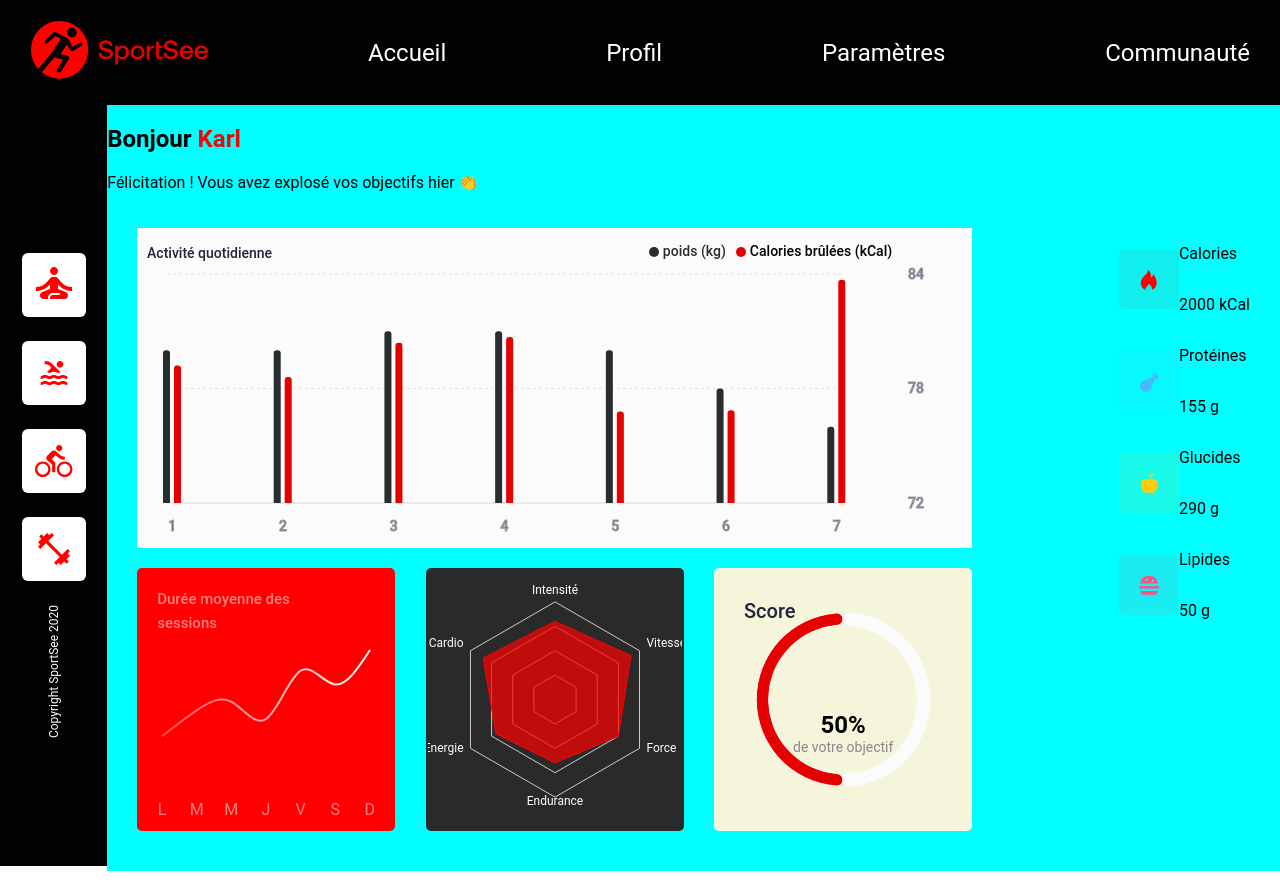
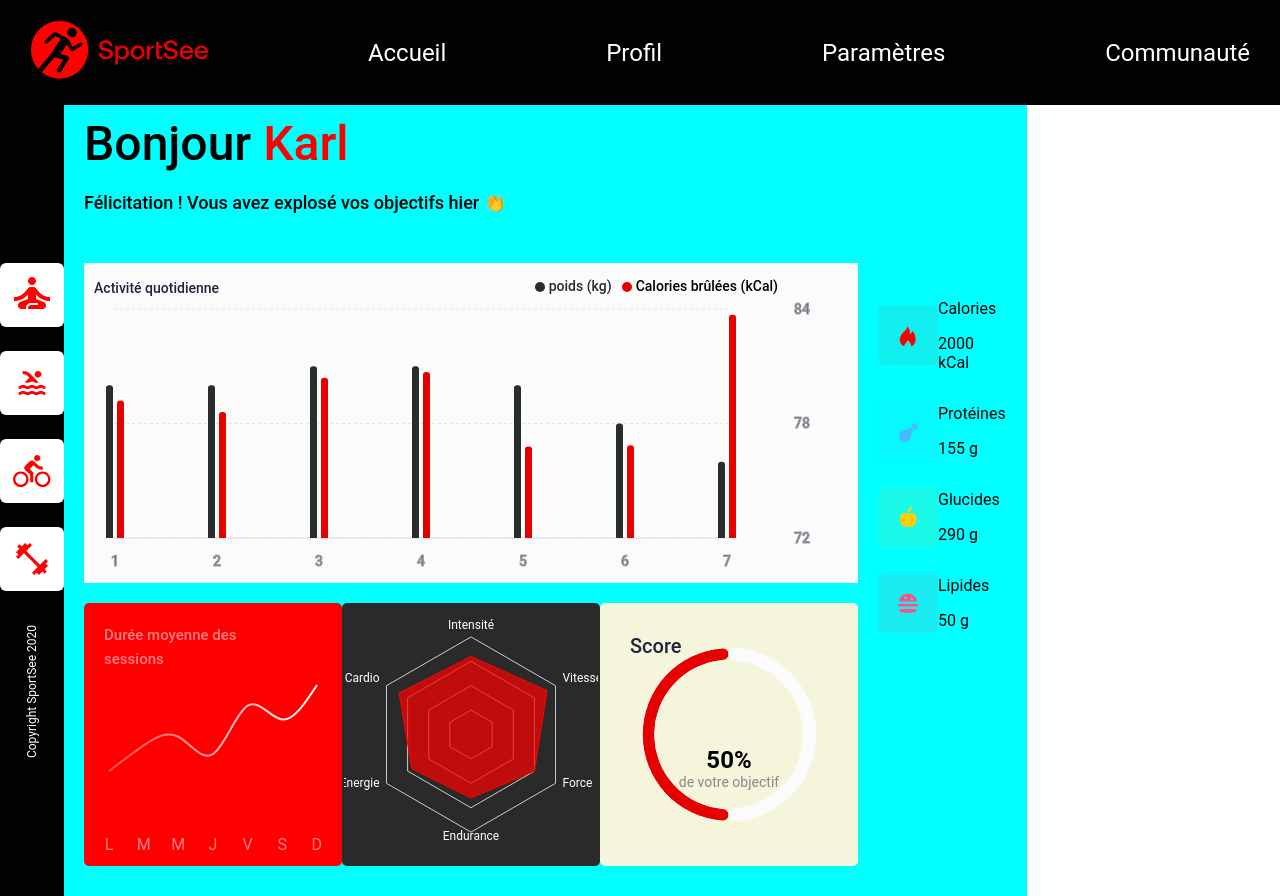
Before and after one commit to MD-974/p12-SportSee-Front, a React (Vite) app: page / in a window 1280 px wide. Before the commit the page ends 871 px from the top, so only its background shows below. Built offline with nearby package versions, Linux system fonts and the light colour scheme.

Commit message:
✅ Mise en forme scss de la partie 'section'

```diff
--- a/src/App.scss
+++ b/src/App.scss
@@ -1,23 +1,34 @@
+.title {
+  font-size: 48px;
+  font-weight: 500;
+  margin: 0;
+}
 .name-user {
   color: red;
 }
 
+.subtitle {
+  font-size: 18px;
+  font-weight: 500;
+  margin: 20px 0 50px 0;
+}
+
 section {
   background-color: cyan;
-  width: 100%;
-  height: 100%;
+  width: 94%;
+  padding: 10px 20px;
 }
 
 .diagrams-container{
   display: flex;
   flex-direction: row;
   justify-content: space-between;
-  padding: 20px 30px;
 
 }
 
 .main-container {
   display: flex;
+  width: 1024px;
 }
 
 
@@ -28,16 +39,19 @@ padding: 20px 30px;
 
 .graph-container {
   display: flex;
-  flex-direction: row;
   justify-content: space-between;
   padding: 20px 0;
 }
 
 .picture {
   display: flex;
-  flex-direction: row;
 }
-
+.info-container {
+  display: flex;
+  justify-content: space-between;
+  padding: 20px;
+}
+.info-calori
 .info {
   display: flex;
   flex-direction: column;
--- a/src/components/BarchartDiagram/BarchartDiagram.scss
+++ b/src/components/BarchartDiagram/BarchartDiagram.scss
@@ -1,4 +1,5 @@
 .BarchartDiagram-container {
-  width: 835px;
+  // width: 835px;
+  width: 100%;
   height: 320px;
 }
--- a/src/components/Sidebar/sidebar.scss
+++ b/src/components/Sidebar/sidebar.scss
@@ -1,7 +1,8 @@
 .sidebar {
-    width: 117px;
+    // width: 117px;
     // height: 780px;
-    height: 100%;
+    // height: 100%;
+    width: 64px;
     background-color: #020203;
     display: flex;
     flex-direction: column;
```
